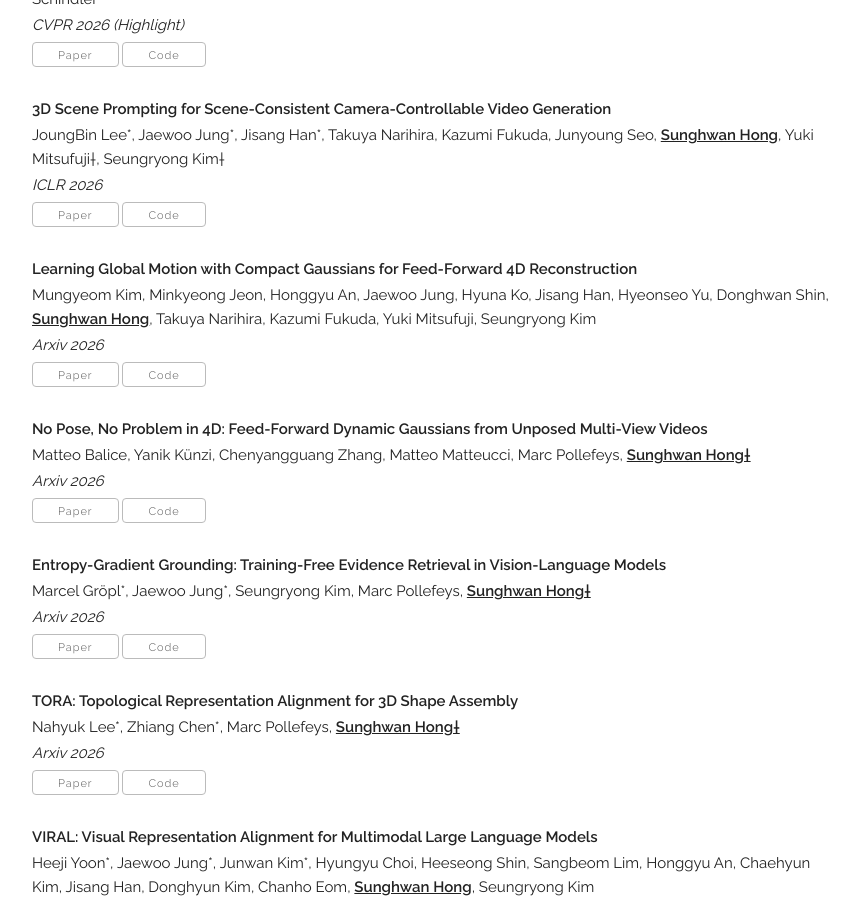
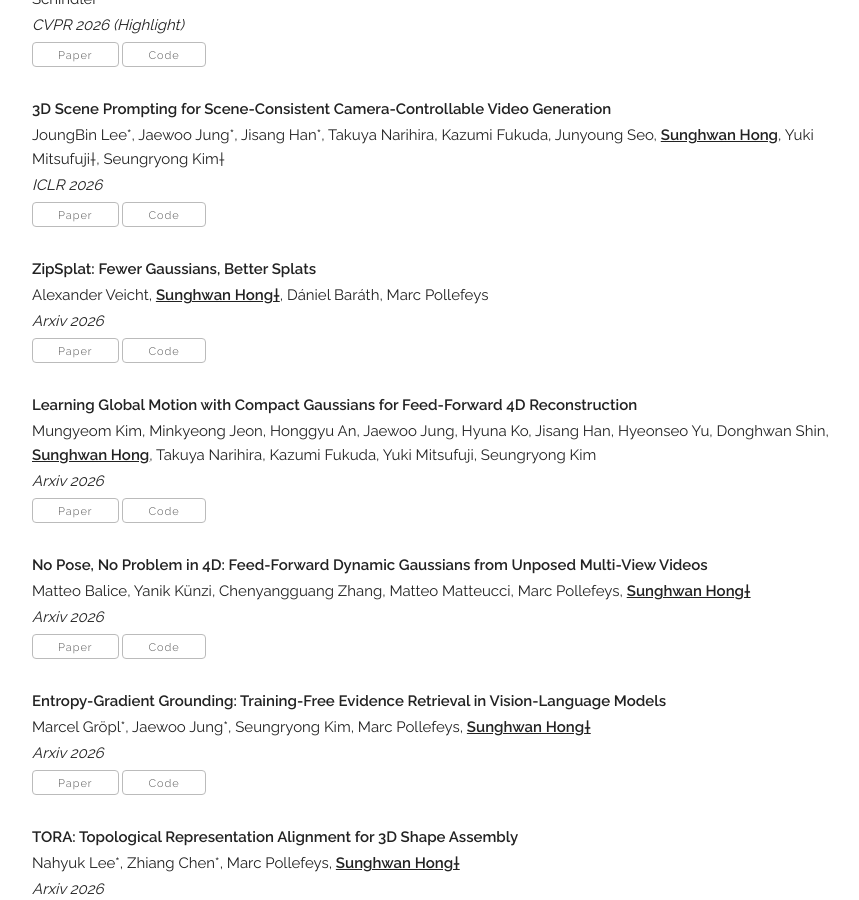
Before and after one commit to jang-1996/jang-1996.github.io, a Jekyll site: the page built from index.html, in a window 1280 px wide and 900 px high, scrolled down 2388 px. Shown: the whole window, without its empty margins (208-1067 px from the left). Built offline with Jekyll 4.4.1, drawn with Linux system fonts in a browser that asks for light colours; some web fonts are replaced.

Commit message:
Update publications.yaml

```diff
--- a/_data/publications.yaml
+++ b/_data/publications.yaml
@@ -33,6 +33,13 @@
     venue: "ICLR 2026"
     paper_pdf: "https://arxiv.org/abs/2510.14945"
     code: "https://cvlab-kaist.github.io/3DScenePrompt/"
+    selected: y
+
+  - title: "ZipSplat: Fewer Gaussians, Better Splats"
+    authors: "Alexander Veicht, <b><u>Sunghwan Hong&dagger;</u></b>, Dániel Baráth, Marc Pollefeys"
+    venue: "Arxiv 2026"
+    paper_pdf: "https://arxiv.org/abs/2606.05102"
+    code: "https://veichta.com/zipsplat/"
     selected: y
 
   - title: "Learning Global Motion with Compact Gaussians for Feed-Forward 4D Reconstruction"
```
